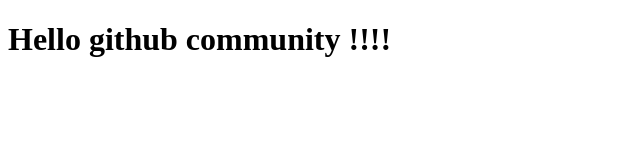
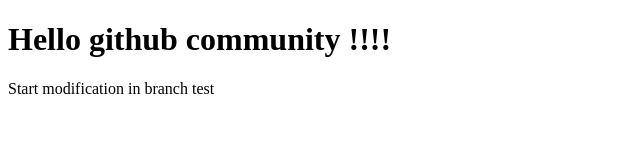
Before and after one commit to tine50/preparation-course, a plain HTML site: page index.html in a window 1280 px wide. Shown: the whole page, without its empty margins (0-640 px from the left). Drawn offline with Linux system fonts and the light colour scheme.

Commit message:
Modification du fichier index

```diff
--- a/index.html
+++ b/index.html
@@ -8,5 +8,6 @@
 </head>
 <body>
     <h1>Hello github community !!!!</h1>
+    <p>Start modification in branch test</p>
 </body>
 </html>
```
